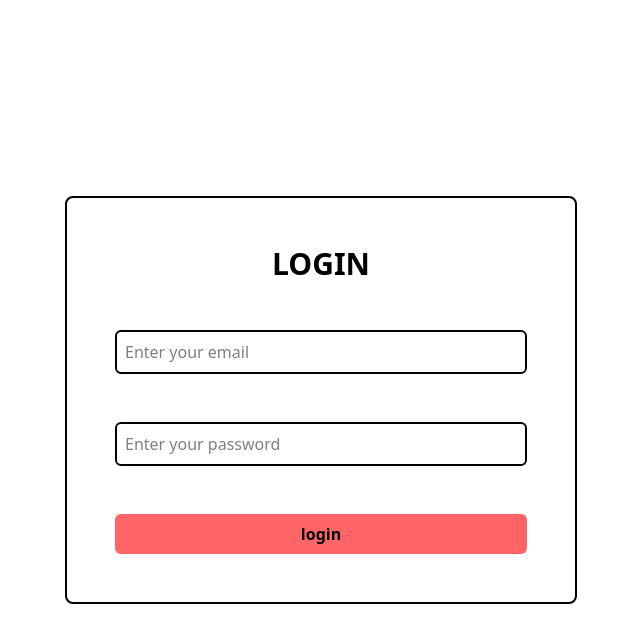
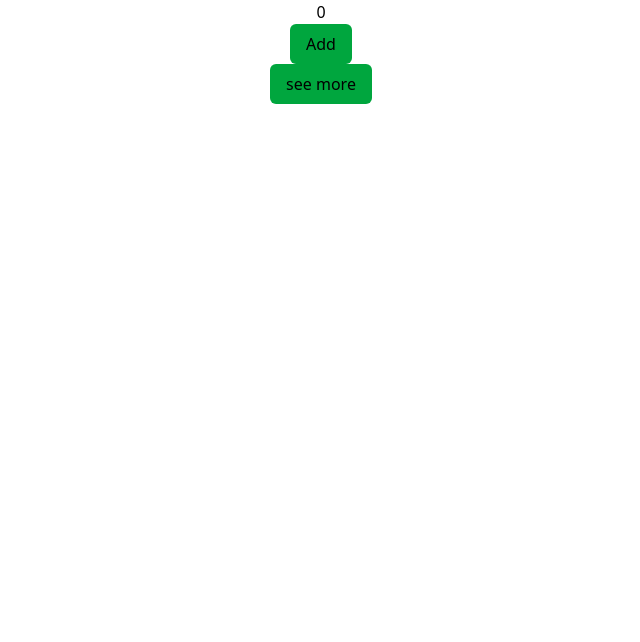
Before and after one commit to sagun-basnet/react-IIC-group-II, a React (Vite) app: page / in a window 1280 px wide. Shown: the top 642 px of the page, without its empty margins (319-959 px from the left). Built offline with nearby package versions, Linux system fonts and the light colour scheme.

Commit message:
useState

```diff
--- a/src/App.jsx
+++ b/src/App.jsx
@@ -1,4 +1,5 @@
 import Button from "./components/Button";
+import Count from "./components/Count";
 import Form from "./components/Form";
 import Hersection from "./components/Hersection";
 import Navbar from "./components/Navbar";
@@ -15,7 +16,8 @@ const App = () => {
       <Button text="Login" color="blue" />
       <Button text="Read more" color="green" /> */}
 
-      <Form type="login" />
+      {/* <Form type="login" /> */}
+      <Count />
     </div>
   );
 };
--- /dev/null
+++ b/src/components/Count.jsx
@@ -0,0 +1,44 @@
+import React, { useState } from "react";
+
+const Count = () => {
+  const [count, setCount] = useState(0);
+  const [isDisplay, setIsDisplay] = useState(false);
+  //   let count = 0;
+
+  const add = (a, b) => {
+    // count += 1;
+    setCount((prev) => prev + 1);
+    setCount((prev) => prev + 1);
+    console.log(count);
+  };
+
+  return (
+    <div className="flex flex-col justify-center items-center">
+      <span>{count}</span>
+      <button
+        className="p-2 px-4 bg-green-600 rounded-md"
+        onClick={() => add(12, 34)}
+      >
+        Add
+      </button>
+      <button
+        onClick={() => setIsDisplay(true)}
+        className="p-2 px-4 bg-green-600 rounded-md"
+      >
+        see more
+      </button>
+      {isDisplay && (
+        <p>
+          Lorem ipsum dolor sit amet consectetur adipisicing elit. Sunt harum
+          neque quidem impedit natus temporibus non eos aperiam, minus, ipsa at.
+          Neque asperiores magni quidem amet dolores iure aliquid incidunt? Eum
+          odit, molestiae placeat suscipit, necessitatibus illo dolor labore
+          eligendi dicta quibusdam sed aut! Ipsum, quod incidunt? Odit,
+          assumenda expedita?
+        </p>
+      )}
+    </div>
+  );
+};
+
+export default Count;
```
